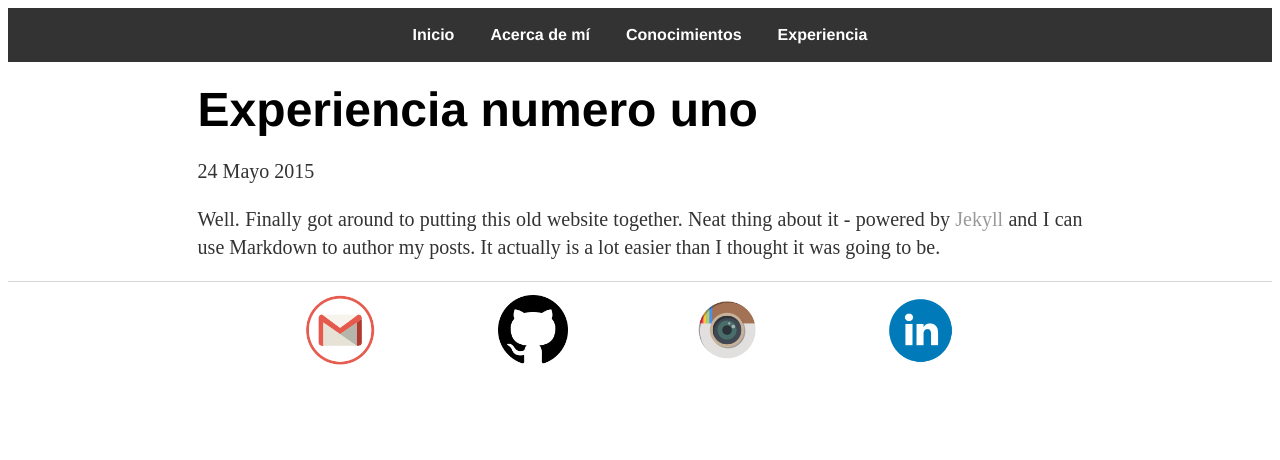
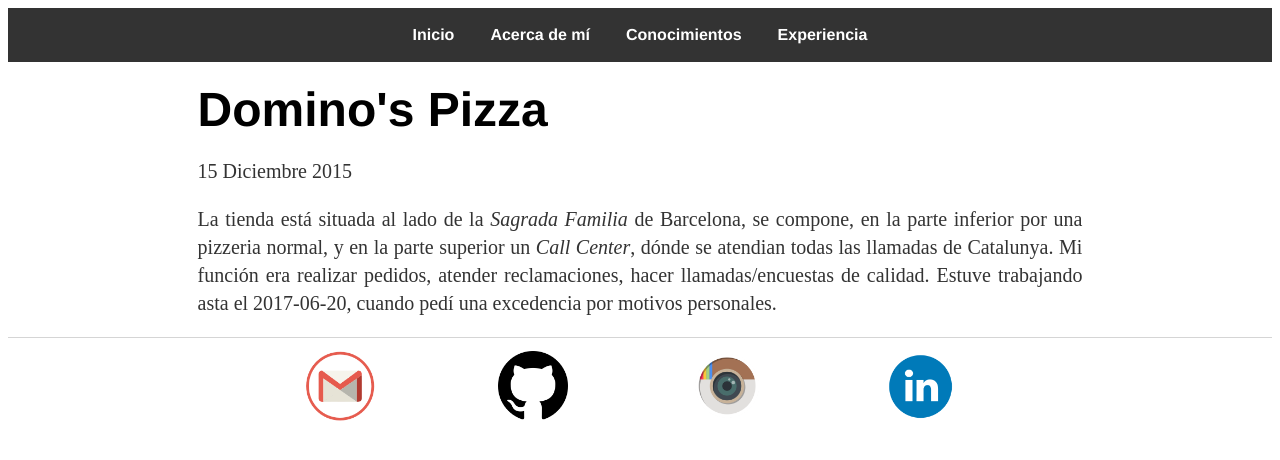
Before and after one commit to isx47590131/isx47590131.github.io, a Jekyll site: the page built from _posts/2014-04-30-experiencia-numero-uno.md, in a window 1280 px wide. Shown: the top 460 px of the page. Built offline with Jekyll 4.4.1, drawn with Linux system fonts in a browser that asks for light colours.

Commit message:
Update 2014-04-30-experiencia-numero-uno.md

```diff
--- a/_posts/2014-04-30-experiencia-numero-uno.md
+++ b/_posts/2014-04-30-experiencia-numero-uno.md
@@ -1,7 +1,8 @@
 ---
 layout: post
-title: "Experiencia numero uno"
-date : 2015-05-24
+title: "Domino's Pizza"
+date : 2015-12-15
 ---
 
-Well. Finally got around to putting this old website together. Neat thing about it - powered by [Jekyll](http://jekyllrb.com) and I can use Markdown to author my posts. It actually is a lot easier than I thought it was going to be.
+La tienda está situada al lado de la *Sagrada Familia* de Barcelona, se compone, en la parte inferior por una pizzeria normal, y en la parte superior un *Call Center*, dónde se atendian todas las llamadas de Catalunya. Mi función era realizar pedidos, atender reclamaciones, hacer llamadas/encuestas de calidad.
+Estuve trabajando asta el 2017-06-20, cuando pedí una excedencia por motivos personales.
```
